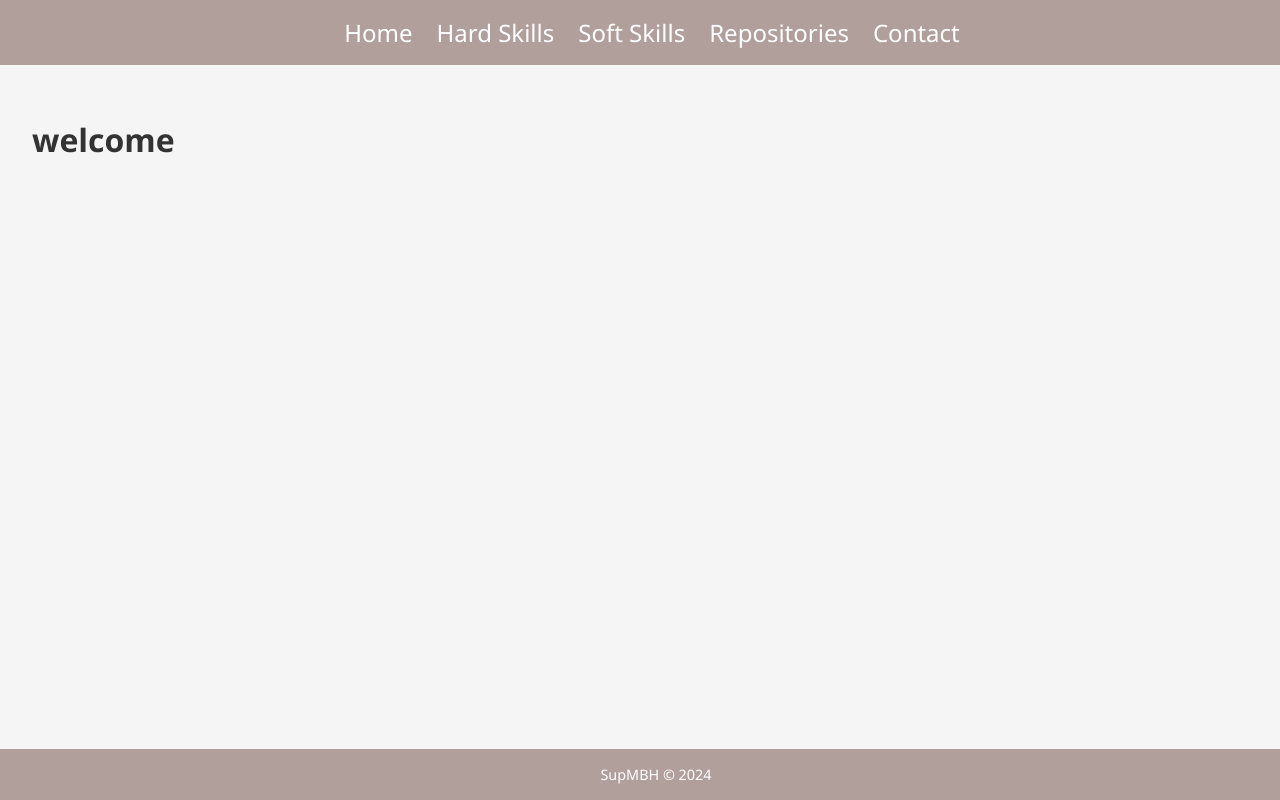
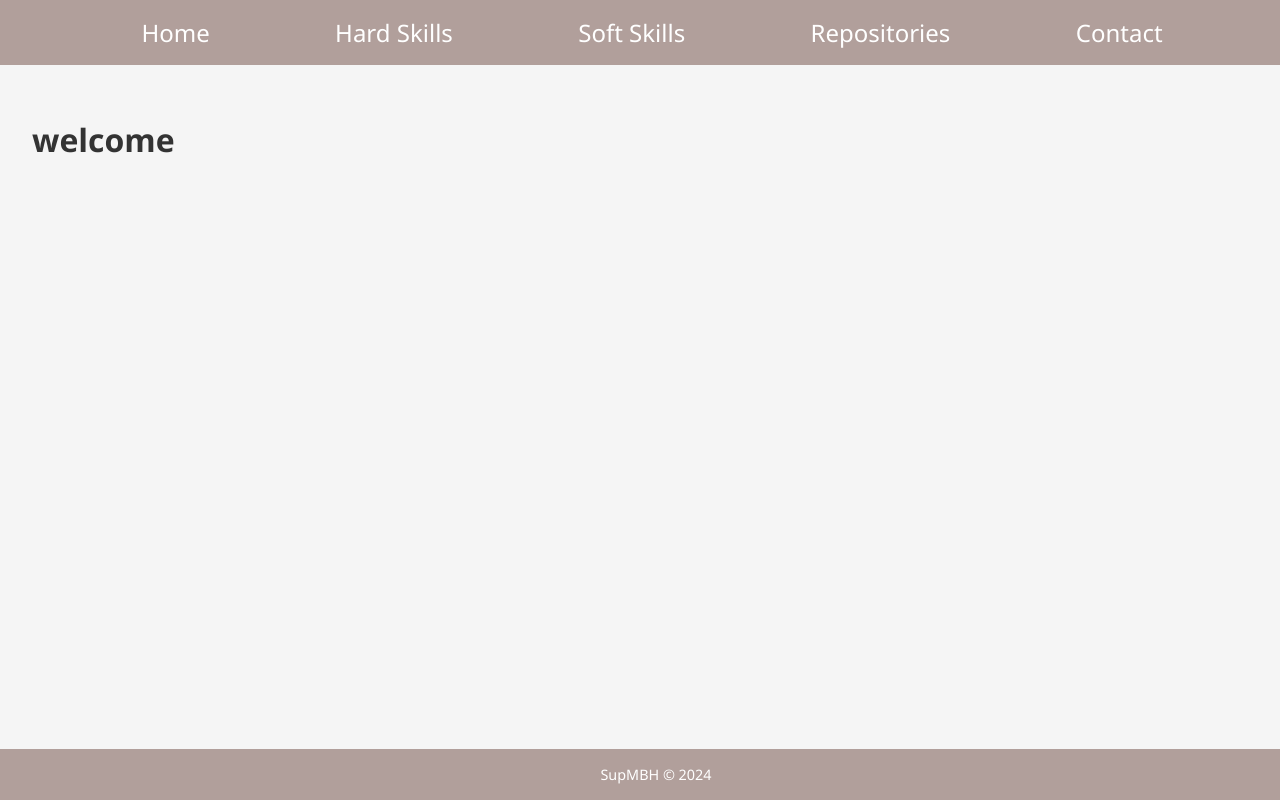
Before and after one commit to SupMBH/supmbh-site, a React (Create React App) app: page / in a window 1280 px wide. Built offline with nearby package versions, Linux system fonts and the light colour scheme.

Commit message:
Header 3.0

```diff
--- a/src/components/Header.css
+++ b/src/components/Header.css
@@ -8,7 +8,7 @@ header {
 .nav-links {
   list-style: none;
   display: flex;
-  justify-content: center; /* Centrer les liens */
+  justify-content: space-evenly;
   margin: 0;
   padding: 0;
 }
```
